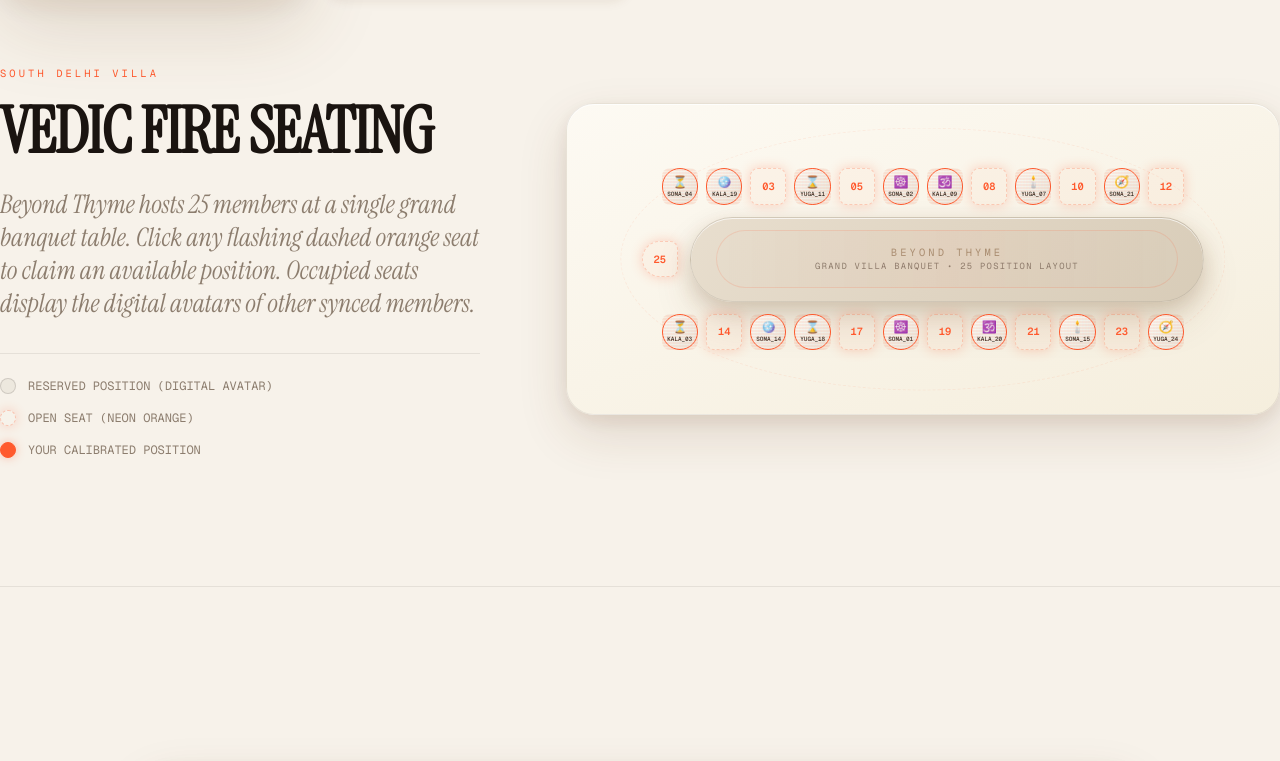
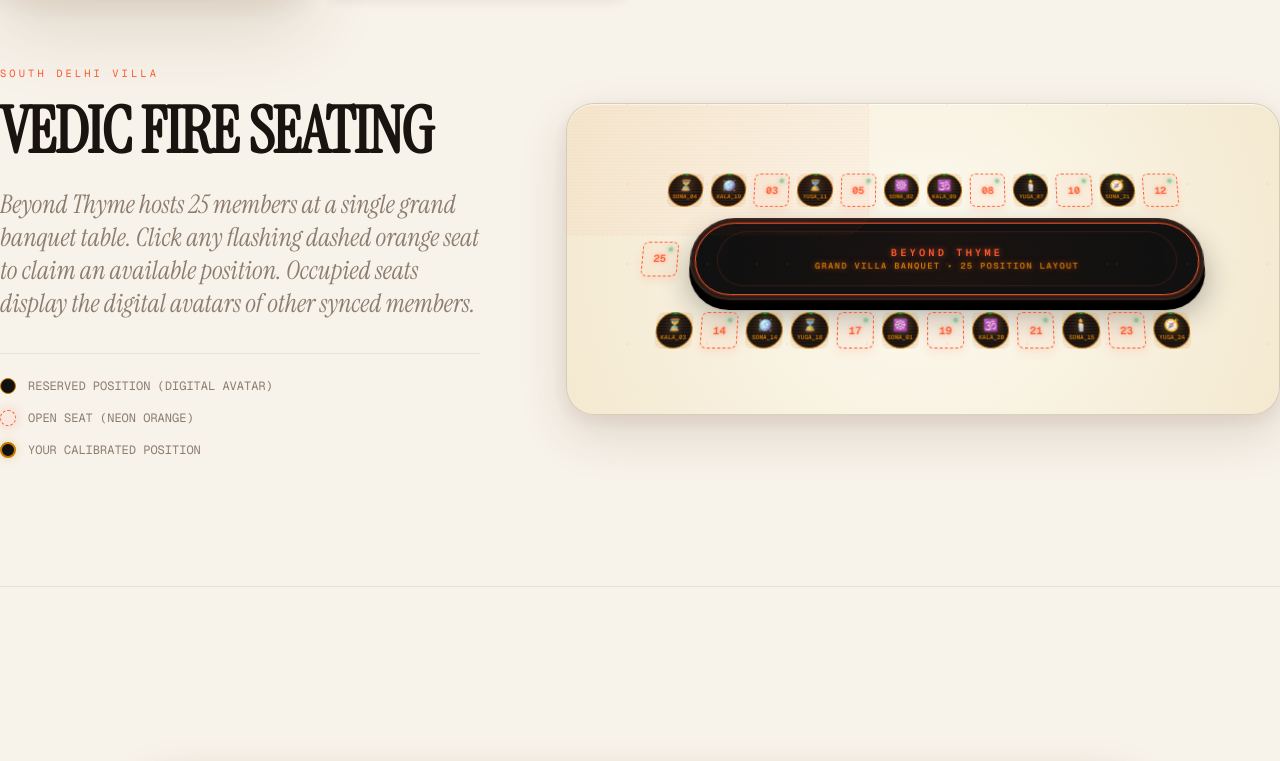
Before and after one commit to garapatirakesh/beyondthyme, a website built with Vite: page index.html in a window 1280 px wide. Shown: the part 2422-3183 px from the top of the page. Built offline with nearby package versions, Linux system fonts and the light colour scheme.

Commit message:
style: enhanced seating floorplan visualizer with custom isometric 3D depths, neon orange, gold, and green accents

```diff
--- a/index.css
+++ b/index.css
@@ -984,3 +984,182 @@ footer{border-top:1px solid var(--border-subtle);background-color:var(--bg-foote
   font-size: 0.45rem !important;
   color: var(--text-muted) !important;
 }
+
+/* ─── ENHANCED SEATING SCHEMA (Neon Orange, Black, Green, Gold) ───────────── */
+
+/* High-frequency Scanlines and Dust Particles background */
+.schematic-visualizer {
+  background: radial-gradient(circle, #fcfaf0 0%, #f4e9d0 100%) !important;
+  position: relative;
+  overflow: hidden;
+  border: 1px solid var(--border-mid) !important;
+}
+.schematic-visualizer::before {
+  content: "" !important;
+  position: absolute;
+  inset: 0;
+  background: linear-gradient(rgba(0, 0, 0, 0) 50%, rgba(255, 90, 46, 0.05) 50%) !important;
+  background-size: 100% 3px !important;
+  pointer-events: none;
+  z-index: 1;
+  border-radius: 28px;
+}
+
+/* Floating Ambient Dust Particles Animation */
+.schematic-visualizer::after {
+  content: "";
+  position: absolute;
+  inset: 0;
+  background-image:
+    radial-gradient(circle, rgba(255, 90, 46, 0.15) 1px, transparent 1px),
+    radial-gradient(circle, rgba(255, 180, 0, 0.12) 1.5px, transparent 1.5px);
+  background-size: 80px 80px, 120px 120px;
+  background-position: 0 0, 40px 40px;
+  animation: float-particles 20s linear infinite;
+  pointer-events: none;
+  opacity: 0.7;
+}
+@keyframes float-particles {
+  0% { background-position: 0 0, 40px 40px; }
+  100% { background-position: 80px 160px, -80px 280px; }
+}
+
+/* Dining Table Double border minimalist 3D look */
+.dining-table-complex {
+  transform: perspective(800px) rotateX(15deg);
+  transform-style: preserve-3d;
+}
+.table-body {
+  background: #111111 !important; /* solid black table core */
+  border: 2px solid #222222 !important;
+  box-shadow:
+    0 10px 0 #000000, /* 3D table edge thickness */
+    0 15px 30px rgba(0, 0, 0, 0.3) !important;
+  position: relative;
+}
+.table-body::after {
+  content: "";
+  position: absolute;
+  inset: 3px;
+  border: 1px solid var(--color-coral); /* neon orange inside line */
+  border-radius: 96px;
+  pointer-events: none;
+  box-shadow: 0 0 8px rgba(255, 90, 46, 0.4);
+}
+.table-label {
+  color: var(--color-coral) !important; /* neon orange text */
+  text-shadow: 0 0 6px rgba(255, 90, 46, 0.6);
+  font-weight: 700;
+}
+.table-sub-label {
+  color: var(--color-gold) !important; /* gold subtext */
+}
+
+/* Minimalist Isometric 3D Chairs */
+.chair {
+  background-color: #111111 !important; /* solid black top */
+  border: 1px solid #222222 !important;
+  box-shadow:
+    0 3px 0 #000000, /* isometric dark shadow */
+    0 5px 10px rgba(0, 0, 0, 0.25) !important;
+  transition: all 0.2s ease !important;
+  border-radius: 6px !important;
+}
+
+/* Open neon orange seat */
+.chair.available {
+  border: 1.5px dashed var(--color-coral) !important;
+  background-color: rgba(255, 90, 46, 0.04) !important;
+  box-shadow: 0 4px 10px rgba(255, 90, 46, 0.1) !important;
+  animation: glitch-blink 3.5s infinite steps(1);
+}
+.chair.available::after {
+  content: "";
+  position: absolute;
+  top: 5px;
+  right: 5px;
+  width: 4px;
+  height: 4px;
+  background-color: #28a854; /* green active indicator dot */
+  border-radius: 50%;
+  box-shadow: 0 0 5px #28a854;
+  animation: pulse-dot 1.5s infinite;
+}
+.chair.available:hover {
+  background-color: var(--color-coral) !important;
+  border-color: var(--color-coral) !important;
+  box-shadow:
+    0 0 15px rgba(255, 90, 46, 0.5) !important;
+  transform: translateY(-3px) translateZ(10px) !important;
+}
+.chair.available .chair-label-open {
+  color: var(--color-coral) !important;
+  text-shadow: 0 0 4px rgba(255, 90, 46, 0.5);
+}
+
+/* Selected seat */
+.chair.selected {
+  border: 2px solid var(--color-gold) !important; /* yellow/gold outline */
+  background-color: #111111 !important;
+  box-shadow:
+    0 0 20px rgba(212, 175, 55, 0.6) !important;
+  transform: translateY(-4px) translateZ(15px) !important;
+}
+.chair.selected::before {
+  content: "⌖"; /* green crosshair icon */
+  color: #28a854;
+  font-size: 1rem;
+  font-weight: bold;
+  animation: spin 6s linear infinite;
+}
+.chair.selected .chair-label-open {
+  display: none !important;
+}
+@keyframes spin {
+  to { transform: rotate(360deg); }
+}
+
+/* Occupied seat - black center, gold border, green beacon */
+.chair.occupied {
+  background: transparent !important;
+  box-shadow: none !important;
+  border: none !important;
+}
+.chrono-avatar-ring {
+  background: #111111 !important; /* black interior */
+  border: 1.5px solid var(--color-gold) !important; /* yellow/gold border */
+  box-shadow: 0 0 10px rgba(212, 175, 55, 0.3) !important;
+}
+.chrono-avatar-ring::before {
+  content: "";
+  position: absolute;
+  top: -3px;
+  left: 50%;
+  transform: translateX(-50%);
+  width: 4px;
+  height: 4px;
+  background-color: #28a854; /* green signal beacon */
+  border-radius: 50%;
+  box-shadow: 0 0 6px #28a854;
+}
+.avatar-emoji {
+  filter: drop-shadow(0 0 4px rgba(212, 175, 55, 0.5));
+}
+.avatar-alias {
+  color: var(--color-gold) !important; /* gold text */
+}
+
+/* Legend adjustments */
+.legend-available {
+  border: 1.5px dashed var(--color-coral) !important;
+  background-color: rgba(255, 90, 46, 0.05);
+}
+.legend-selected {
+  border: 2px solid var(--color-gold) !important;
+  background-color: #111111;
+  box-shadow: 0 0 8px rgba(212, 175, 55, 0.4);
+}
+.legend-dot--occupied {
+  border: 1.5px solid var(--color-gold) !important;
+  background-color: #111111;
+}
```
